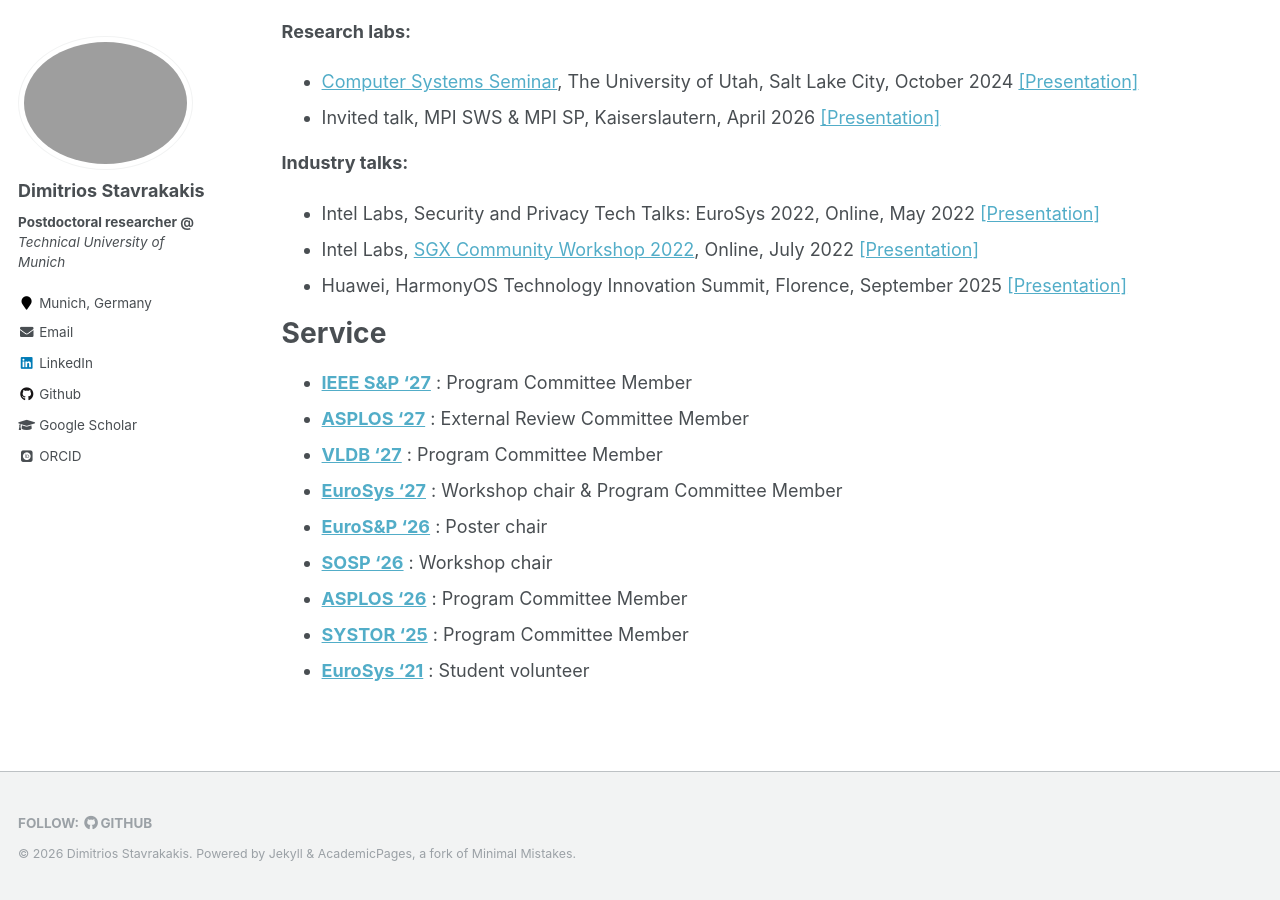
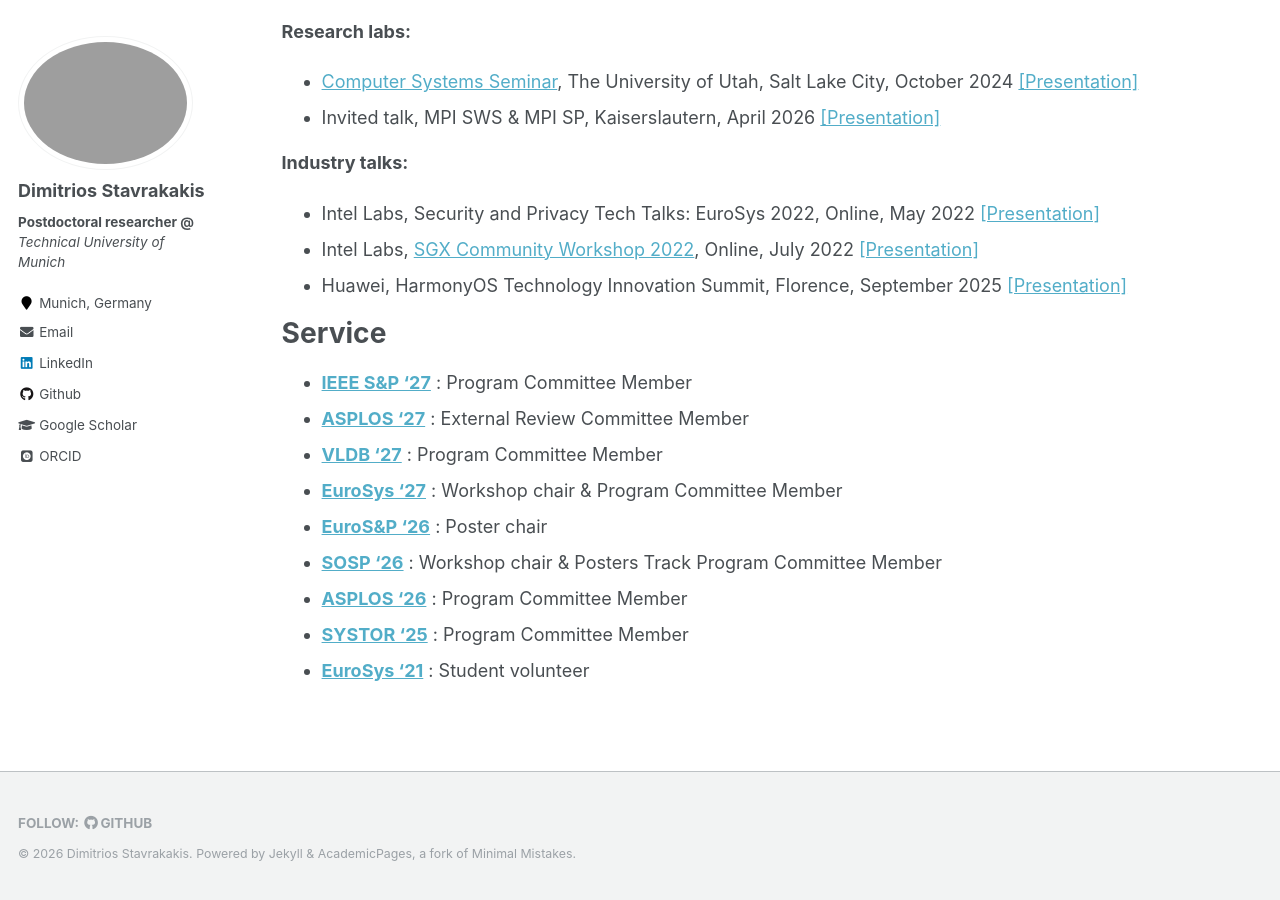
Before and after one commit to dimstav23/dimstav23.github.io, a Jekyll site: the page built from _pages/cv.md, in a window 1280 px wide and 900 px high, scrolled down 2616 px. Built offline with Jekyll 4.4.1, drawn with Linux system fonts in a browser that asks for light colours; some web fonts are replaced.

Commit message:
update service
Signed-off-by: Dimitris <dimstav23@gmail.com>

```diff
--- a/_pages/cv.md
+++ b/_pages/cv.md
@@ -115,7 +115,7 @@ Service
 - __[VLDB '27](https://www.vldb.org/2027/)__ : Program Committee Member
 - __[EuroSys '27](https://2027.eurosys.org/index.html)__ : Workshop chair & Program Committee Member
 - __[EuroS&P '26](https://eurosp2026.ieee-security.org/)__ : Poster chair
-- __[SOSP '26](https://sigops.org/s/conferences/sosp/2026/index.html)__ : Workshop chair
+- __[SOSP '26](https://sigops.org/s/conferences/sosp/2026/index.html)__ : Workshop chair & Posters Track Program Committee Member
 - __[ASPLOS '26](https://www.asplos-conference.org/asplos2026/)__ : Program Committee Member
 - __[SYSTOR '25](https://www.systor.org/2025/)__ : Program Committee Member
 - __[EuroSys '21](https://2021.eurosys.org/index.html)__ : Student volunteer
```
